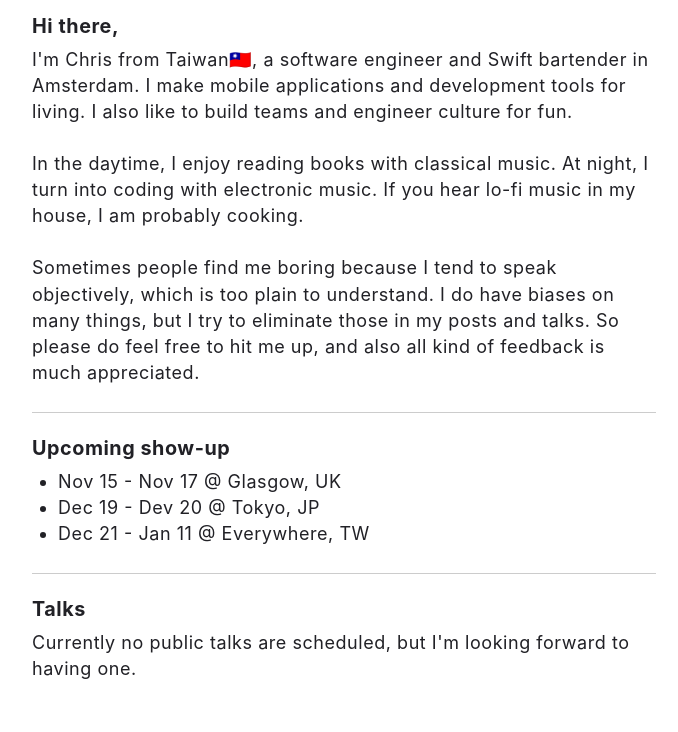
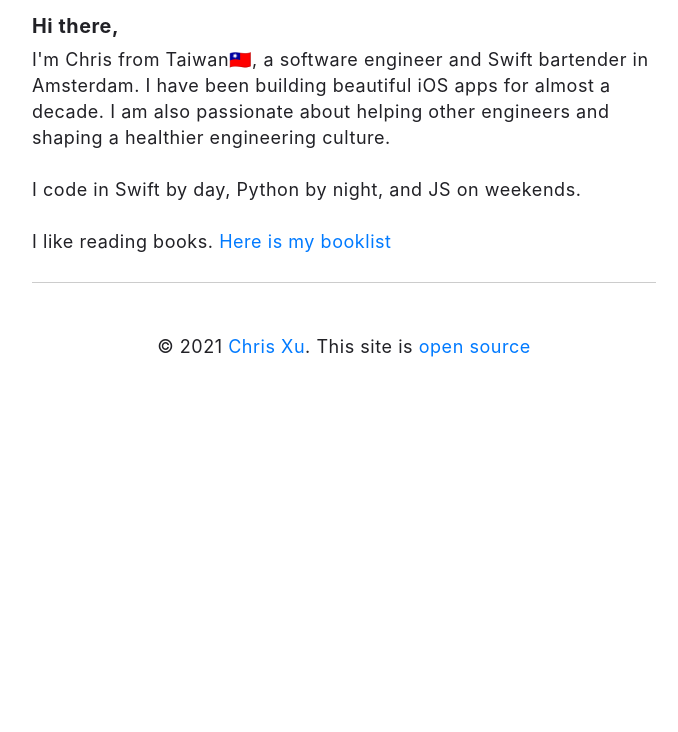
Before and after one commit to ChrisXu/chrisxu.wtf, a Gatsby site: page /about in a window 1280 px wide. Shown: the part 256-988 px from the top of the page, without its empty margins (296-974 px from the left). After the commit the page ends 800 px from the top, so only its background shows below. Built offline with nearby package versions, Linux system fonts and the light colour scheme; Gatsby itself is replaced by a stand-in of ours; some packages are replaced by stand-ins of ours; a small style sheet from the web is missing.

Commit message:
Update about page

```diff
--- a/gatsby-config.js
+++ b/gatsby-config.js
@@ -2,7 +2,7 @@ module.exports = {
   siteMetadata: {
     title: 'Write The Funcs',
     author: 'Chris Xu',
-    description: 'A notdebook with my personal opinions.',
+    description: 'A notebook with my personal opinions.',
     siteUrl: 'https://chrisxu.wtf',
     social: {
       twitter: '@_chrisxu',
--- a/src/pages/about.js
+++ b/src/pages/about.js
@@ -18,26 +18,13 @@ class AboutPage extends React.Component {
         <main>
           <section>
             <h4>Hi there,</h4>
-            <p>I'm Chris from Taiwan<span role="img" aria-label="taiwan">🇹🇼</span>, a software engineer and Swift bartender in Amsterdam. I make mobile applications and development tools for living. I also like to build teams and engineer culture for fun.</p>
+            <p>I'm Chris from Taiwan<span role="img" aria-label="taiwan">🇹🇼</span>, a software engineer and Swift bartender in Amsterdam. I have been building beautiful iOS apps for almost a decade. I am also passionate about helping other engineers and shaping a healthier engineering culture.</p>
 
-            <p>In the daytime, I enjoy reading books with classical music. At night, I turn into coding with electronic music. If you hear lo-fi music in my house, I am probably cooking.</p>
+            <p>I code in Swift by day, Python by night, and JS on weekends.</p>
 
-            <p>Sometimes people find me boring because I tend to speak objectively, which is too plain to understand. I do have biases on many things, but I try to eliminate those in my posts and talks. So please do feel free to hit me up, and also all kind of feedback is much appreciated.</p>
+            <p>I like reading books. <a href="https://bit.ly/chrisxu-booklist">Here is my booklist</a></p>
           </section>
           <hr></hr>
-          <section>
-            <h4>Upcoming show-up</h4>
-            <ul>
-              <li>Nov 15 - Nov 17 @ Glasgow, UK</li>
-              <li>Dec 19 - Dev 20 @ Tokyo, JP</li>
-              <li>Dec 21 - Jan 11 @ Everywhere, TW</li>
-            </ul>
-          </section>
-          <hr></hr>
-          <section>
-            <h4>Talks</h4>
-            <p>Currently no public talks are scheduled, but I'm looking forward to having one.</p>
-          </section>
         </main>
       </Layout>
     )
```
Also changed, not shown: .github/workflows/firebase-hosting-merge.yml.
